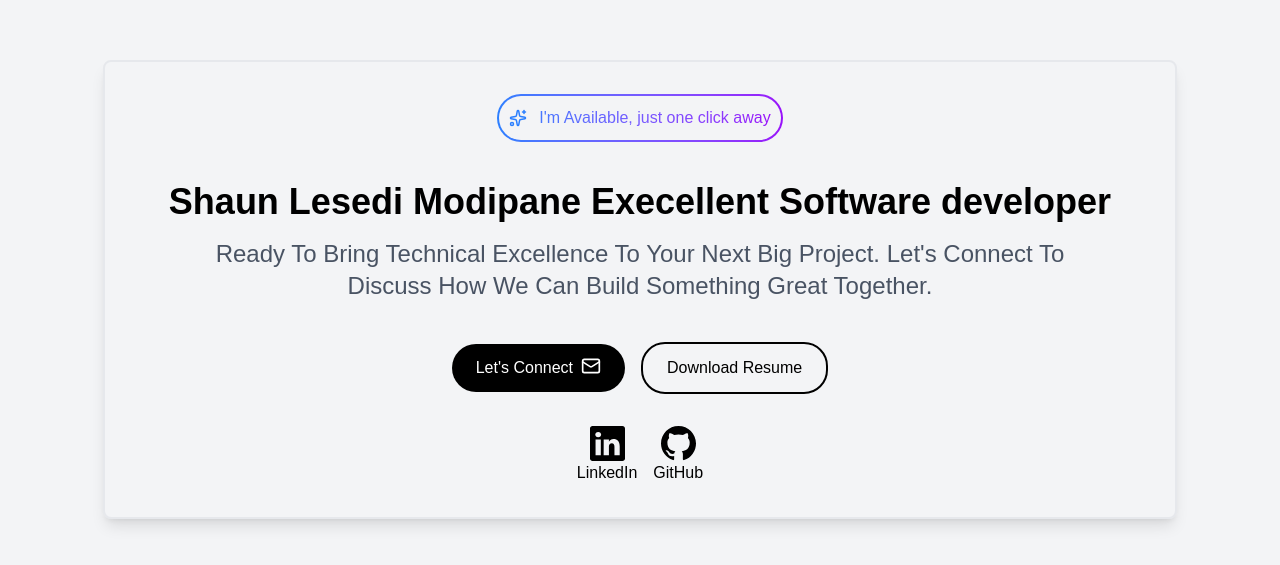
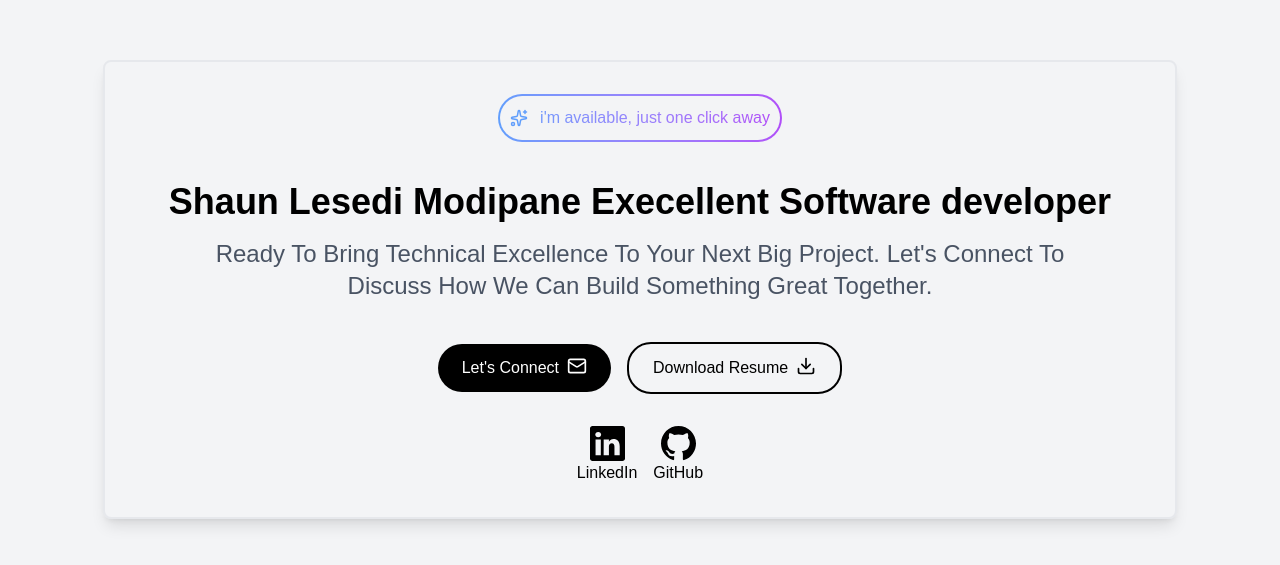
Before and after one commit to LModipane/Portfolio, a Next.js app: page / in a window 1280 px wide. Shown: the part 111-676 px from the top of the page. Built offline with nearby package versions, Linux system fonts and the light colour scheme.

Commit message:
feat: add Download icon to resume button and improve styling

```diff
--- a/app/page.tsx
+++ b/app/page.tsx
@@ -1,16 +1,16 @@
-import { Mail, Sparkles } from 'lucide-react';
+import { Download, Mail, Sparkles } from 'lucide-react';
 import Image from 'next/image';
 import linkinlogo from '../public/linkedin.svg';
 import gitHubLogo from '../public/github.svg';
 
 export default function Home() {
 	return (
-		<main className="h-full w-full bg-gray-100 text-black overflow-scroll">
+		<main className="h-full w-full bg-gray-100 text-black overflow-y-scroll">
 			{/* Hero section */}
 			<header className="h-full w-full flex items-center justify-center">
 				<div className="flex flex-col items-center border-2 border-gray-300/40 rounded-lg p-8 shadow-lg">
 					{/* Availability Tag */}
-					<div className="rounded-full p-0.5 bg-linear-to-r from-blue-500 to-purple-600 mb-2 animate-gradient">
+					<div className="rounded-full p-0.5 bg-linear-to-r from-blue-500 to-purple-600 mb-2 animate-gradient lowercase animate-pulse duration-300">
 						<div className="bg-gray-100 rounded-full p-2">
 							<div className="flex items-center text-md font-extralight border-2 rounded-full bg-linear-to-r from-blue-500 to-purple-600 text-transparent bg-clip-text animate-gradient">
 								<Sparkles className="mr-3 text-blue-500" size={18} />
@@ -35,8 +35,8 @@ export default function Home() {
 						<button className="flex px-6 py-3 bg-black text-white rounded-3xl hover:bg-gray-800 transition-colors duration-300 cursor-pointer">
 							Let&apos;s Connect <Mail className="ml-2" size={20} />
 						</button>
-						<button className="ml-4 px-6 py-3 bg-gray-100 text-black border-2 border-black rounded-3xl hover:bg-gray-50 transition-colors duration-300 cursor-pointer">
-							Download Resume
+						<button className="flex ml-4 px-6 py-3 bg-gray-100 text-black border-2 border-black rounded-3xl hover:bg-gray-50 transition-colors duration-300 cursor-pointer">
+							Download Resume <Download className="ml-2" size={20} />
 						</button>
 					</div>
 
```
